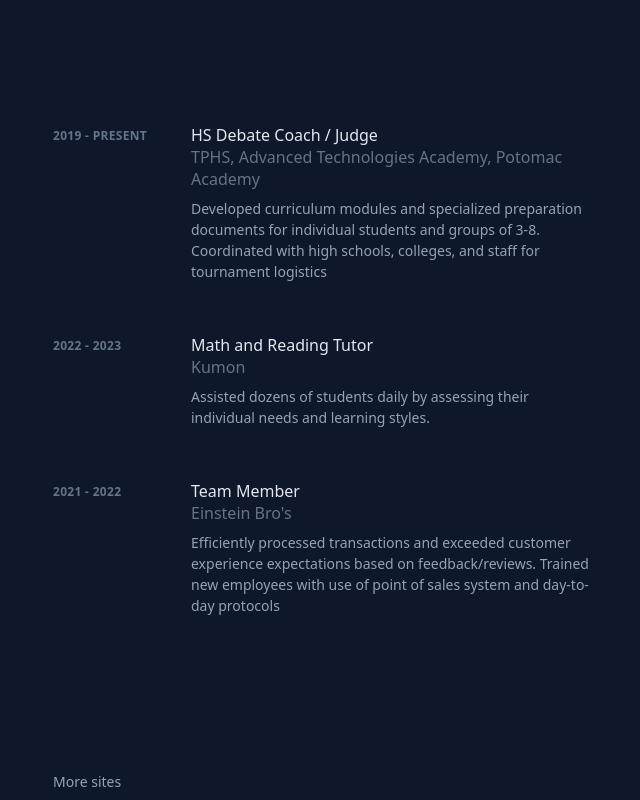
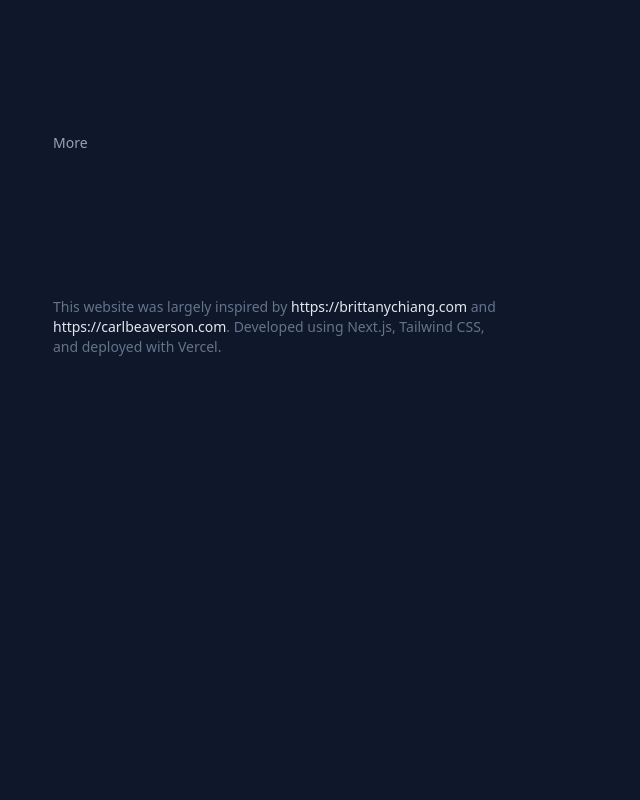
Before and after one commit to williamphong/waphong.com, a Next.js app: page / in a window 1280 px wide. Shown: the part 1320-2120 px from the top of the page, without its empty margins (595-1235 px from the left). After the commit the page ends 1773 px from the top, so only its background shows below. Built offline with nearby package versions, Linux system fonts and the light colour scheme.

Commit message:
removed experience

```diff
--- a/app/page.tsx
+++ b/app/page.tsx
@@ -221,6 +221,7 @@ export default function Home() {
             </div>
           </section>
 
+          {/*
           <section
             id="experience"
             className="mb-16 scroll-mt-16 md:mb-24 lg:mb-36 lg:scroll-mt-24"
@@ -265,6 +266,7 @@ export default function Home() {
               </ol>
             </div>
           </section>
+          */}
 
           <section
             id="more"
@@ -279,7 +281,7 @@ export default function Home() {
             </div>
 
             <div>
-              <p className="mt-2 text-sm leading-normal">More sites</p>
+              <p className="mt-2 text-sm leading-normal">More</p>
             </div>
           </section>
 
--- a/lib/data.ts
+++ b/lib/data.ts
@@ -20,10 +20,12 @@ export const navigation = [
     hash: '#projects',
 
   },
+  /*
   {
     name: 'experience',
     hash: '#experience',
   },
+  */
   {
     name: 'more',
     hash: '#more',
```
